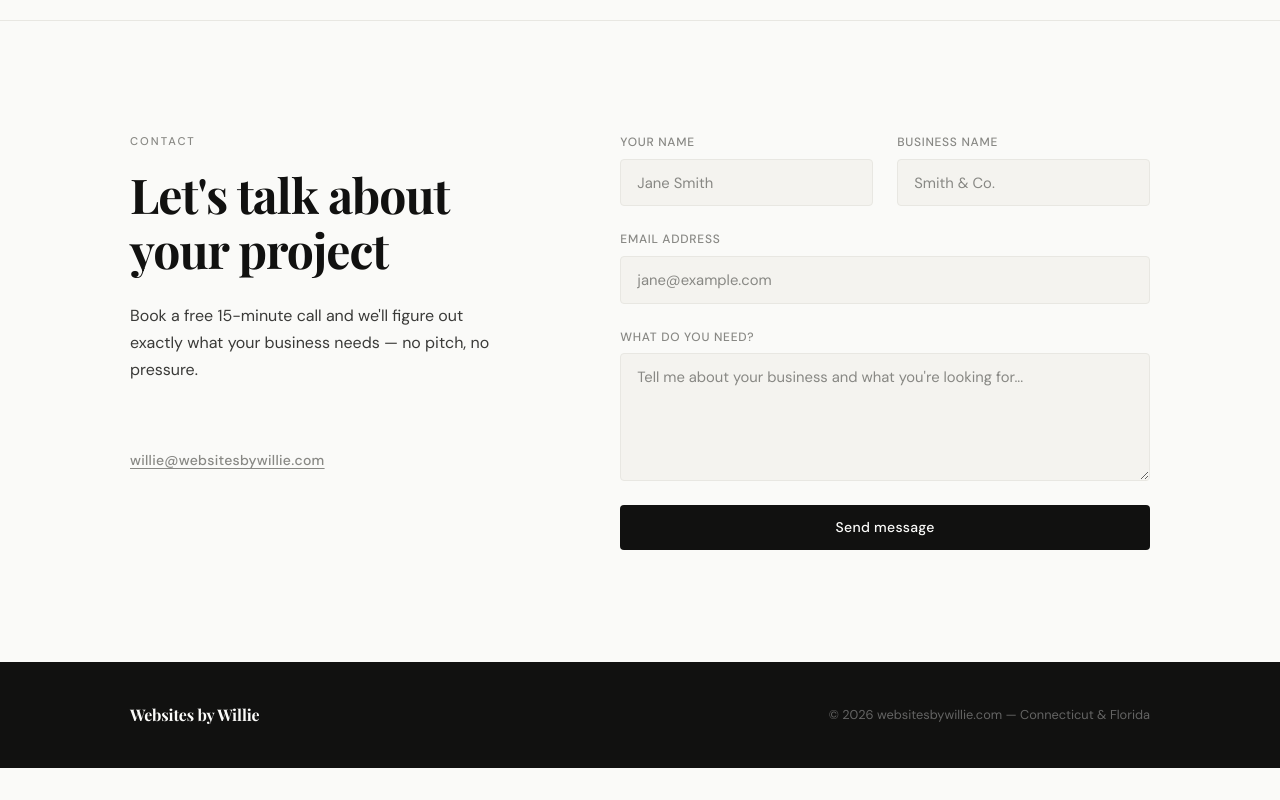
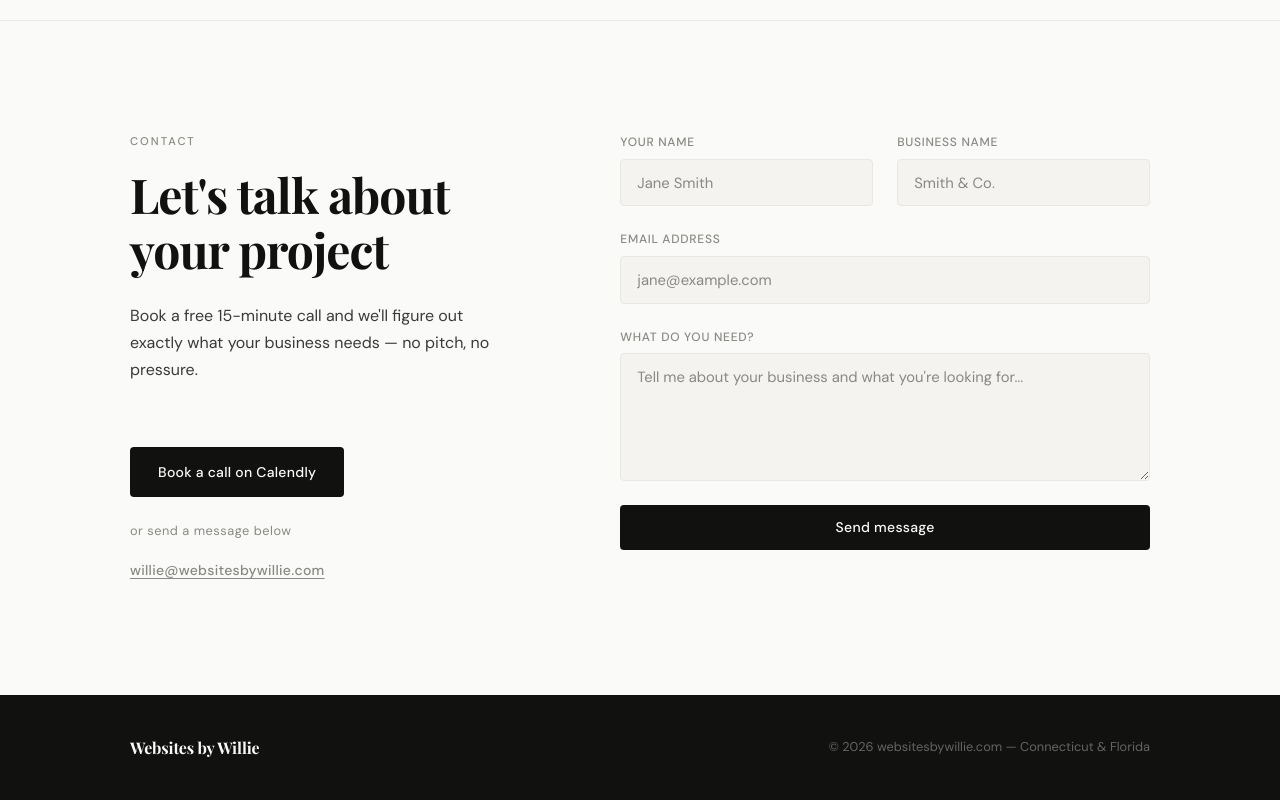
Before and after one commit to wjbirkett/websitesbywillie, a React (Vite) app: page / in a window 1280 px wide. Shown: the part 6857-7657 px from the top of the page. Before the commit the page ends 7625 px from the top, so only its background shows below. Built offline with nearby package versions, Linux system fonts and the light colour scheme.

Commit message:
add calendly links throughout site

```diff
--- a/src/App.css
+++ b/src/App.css
@@ -932,6 +932,13 @@
   margin-top: var(--space-lg);
 }
 
+.contact__or {
+  font-size: 0.8rem;
+  color: var(--ink-mute);
+  margin-bottom: var(--space-sm);
+  letter-spacing: 0.04em;
+}
+
 /* ── FAQ ── */
 .faq {
   border-top: 1px solid var(--rule);
--- a/src/App.jsx
+++ b/src/App.jsx
@@ -20,7 +20,7 @@ function Nav() {
         <li><a href="#portfolio">Portfolio</a></li>
         <li><a href="#pricing">Pricing</a></li>
         <li><a href="#faq">FAQ</a></li>
-        <li><a href="#contact" className="nav__cta">Book a call</a></li>
+        <li><a href="https://calendly.com/willie-websitesbywillie/15min" target="_blank" rel="noopener noreferrer" className="nav__cta">Book a call</a></li>
       </ul>
     </nav>
   )
@@ -45,7 +45,7 @@ function Hero() {
           with full ownership. From first call to launch, usually in a week.
         </p>
         <div className="hero__actions animate-up delay-4">
-          <a href="#contact" className="btn btn--primary">
+          <a href="https://calendly.com/willie-websitesbywillie/15min" target="_blank" rel="noopener noreferrer" className="btn btn--primary">
             Book a free 15-minute call
           </a>
           <a href="#portfolio" className="btn btn--ghost">
@@ -212,7 +212,7 @@ function IncludedAndWho() {
             </div>
 
             <div className="section-cta" style={{marginTop: 'var(--space-lg)'}}>
-              <a href="#contact" className="btn btn--primary">Book a free 15-minute call →</a>
+              <a href="https://calendly.com/willie-websitesbywillie/15min" target="_blank" rel="noopener noreferrer" className="btn btn--primary">Book a free 15-minute call →</a>
             </div>
           </div>
 
@@ -441,7 +441,7 @@ function Pricing() {
           Prefer a hands-off experience? Ask about the <strong>maintenance retainer</strong> — $150/mo covers minor updates, text changes, and priority support so you never have to touch the code.
         </p>
         <div className="section-cta" style={{marginTop: 'var(--space-lg)'}}>
-          <a href="#contact" className="btn btn--primary">Book a free 15-minute call →</a>
+          <a href="https://calendly.com/willie-websitesbywillie/15min" target="_blank" rel="noopener noreferrer" className="btn btn--primary">Book a free 15-minute call →</a>
         </div>
       </div>
     </section>
@@ -547,6 +547,10 @@ function Contact() {
             <p className="contact__sub">
               Book a free 15-minute call and we'll figure out exactly what your business needs — no pitch, no pressure.
             </p>
+            <a href="https://calendly.com/willie-websitesbywillie/15min" target="_blank" rel="noopener noreferrer" className="btn btn--primary" style={{marginBottom: 'var(--space-md)', display: 'inline-flex'}}>
+              Book a call on Calendly
+            </a>
+            <p className="contact__or">or send a message below</p>
             <a href="mailto:willie@websitesbywillie.com" className="contact__email">
               willie@websitesbywillie.com
             </a>
```
